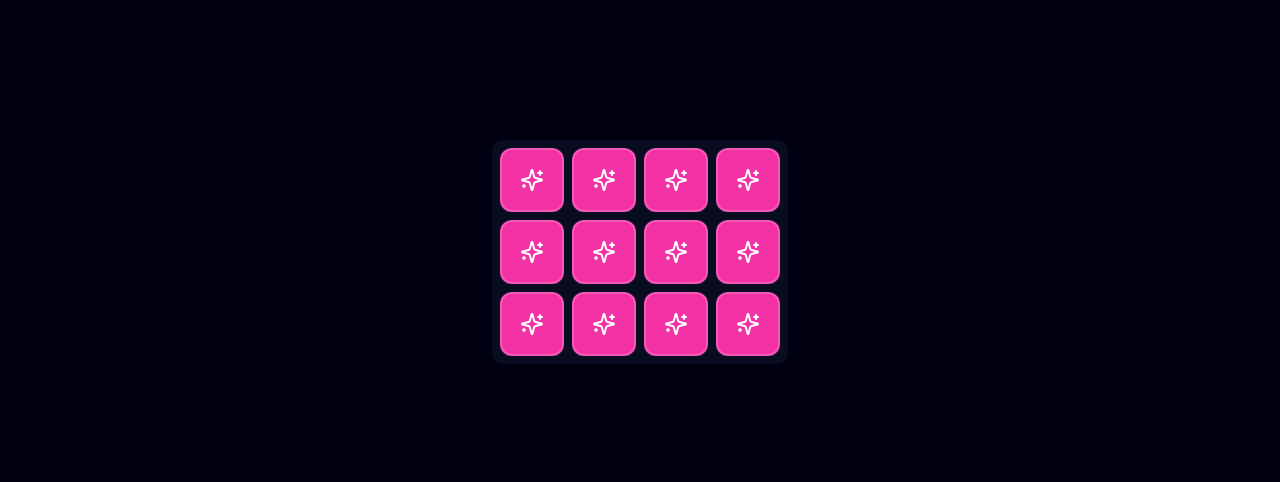
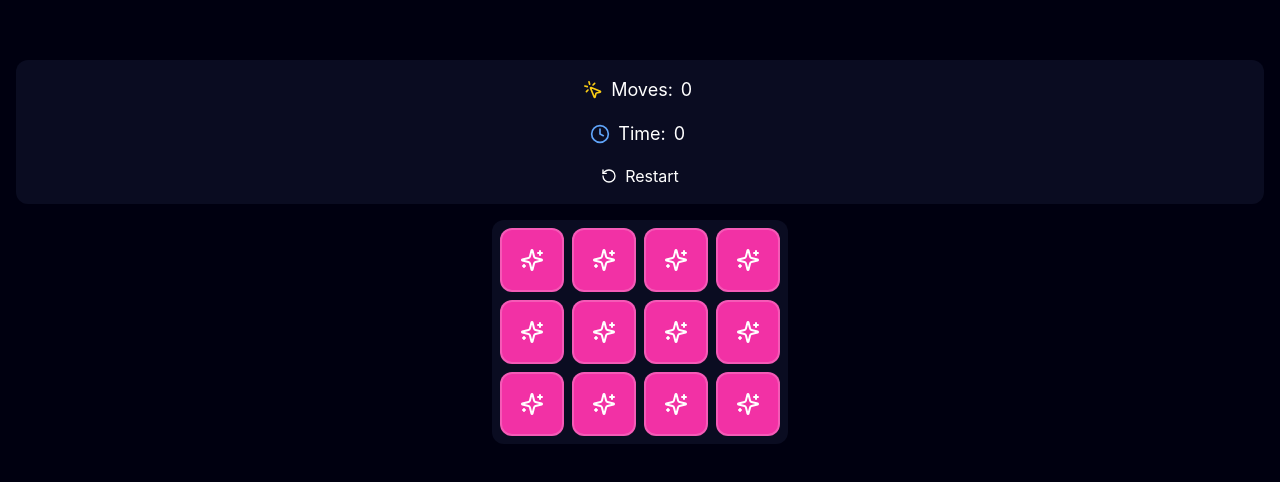
Before and after one commit to games-in-js/memory-game, a React (Vite) app: page / in a window 1280 px wide. Shown: the part 148-630 px from the top of the page. Built offline with nearby package versions, Linux system fonts and the light colour scheme.

Commit message:
chore: add ScoreBoard

```diff
--- a/src/App.tsx
+++ b/src/App.tsx
@@ -1,8 +1,11 @@
 import GameBoard from "@/components/GameBoard";
+import ScoreBoard from "@/components/ScoreBoard";
 
 function App() {
   return (
-    <div className="flex min-h-screen items-center justify-center bg-blue-200">
+    <div className="flex min-h-screen w-full flex-col items-center justify-center gap-4 bg-blue-200 p-4">
+      <ScoreBoard moves={0} time={0} onRestart={() => {}} />
+
       <GameBoard />
     </div>
   );
--- /dev/null
+++ b/src/components/ScoreBoard.tsx
@@ -0,0 +1,61 @@
+import { MousePointerClick, Clock, RotateCcw, LucideIcon } from "lucide-react";
+import { cn } from "@/lib/utils";
+
+type ScoreBoardProps = {
+  moves: number;
+  time: number;
+  onRestart: () => void;
+};
+
+type ScoreItemProps = {
+  icon: LucideIcon;
+  label: string;
+  value: string | number;
+  color: string;
+};
+
+const SCORE_ITEMS = [
+  {
+    icon: MousePointerClick,
+    label: "Moves",
+    color: "text-yellow-400",
+  },
+  {
+    icon: Clock,
+    label: "Time",
+    color: "text-blue-400",
+  },
+] as const;
+
+const ScoreItem = ({ icon: Icon, label, value, color }: ScoreItemProps) => (
+  <div className="flex w-[130px] items-center justify-center gap-2 text-lg text-white">
+    <Icon className={cn("h-5 w-5", color)} />
+    {label}:<span className="min-w-[16px]">{value}</span>
+  </div>
+);
+
+export function ScoreBoard({ moves, time, onRestart }: ScoreBoardProps) {
+  return (
+    <div className="flex w-full flex-col items-center justify-center gap-4 rounded-xl bg-blue-100 p-4">
+      {SCORE_ITEMS.map(({ icon, label, color }) => (
+        <ScoreItem
+          key={label}
+          icon={icon}
+          label={label}
+          color={color}
+          value={label === "Time" ? time : moves}
+        />
+      ))}
+
+      <button
+        onClick={onRestart}
+        className="group flex items-center gap-2 px-2 text-base text-white hover:text-pink"
+      >
+        <RotateCcw className="h-4 w-4 transition-transform duration-500 group-hover:-rotate-180" />
+        Restart
+      </button>
+    </div>
+  );
+}
+
+export default ScoreBoard;
```
